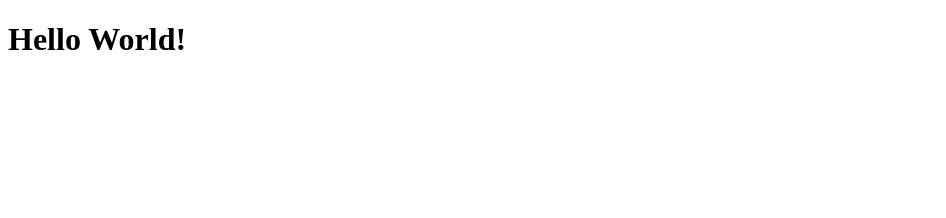
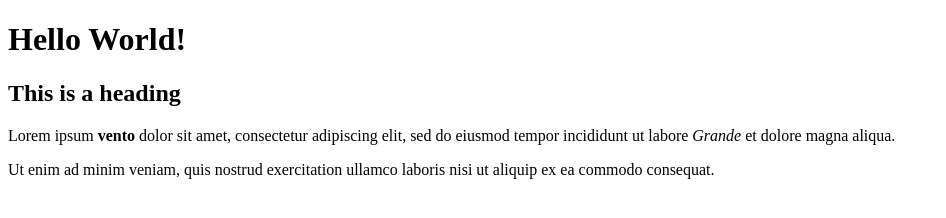
Before and after one commit to gabbiepalin/My-first-REPO, a plain HTML site: page html-boilerplate/index.html in a window 1280 px wide. Shown: the whole page, without its empty margins (0-946 px from the left). Drawn offline with Linux system fonts and the light colour scheme.

Commit message:
playing with html

```diff
--- a/html-boilerplate/index.html
+++ b/html-boilerplate/index.html
@@ -8,5 +8,13 @@
 </head>
 <body>
     <h1>Hello World!</h1>
-</body>
+<!-- I am a html comment-->
+
+    <h2>This is a heading</h2>
+    <p>Lorem ipsum <strong> vento </strong>dolor sit amet, consectetur adipiscing elit, sed do eiusmod tempor
+        incididunt ut labore <em> Grande </em>et dolore magna aliqua.</p>
+        <p>Ut enim ad minim veniam, quis nostrud exercitation ullamco laboris
+            nisi ut aliquip ex ea commodo consequat.</p>
+    </body>
+
 </html>
```
